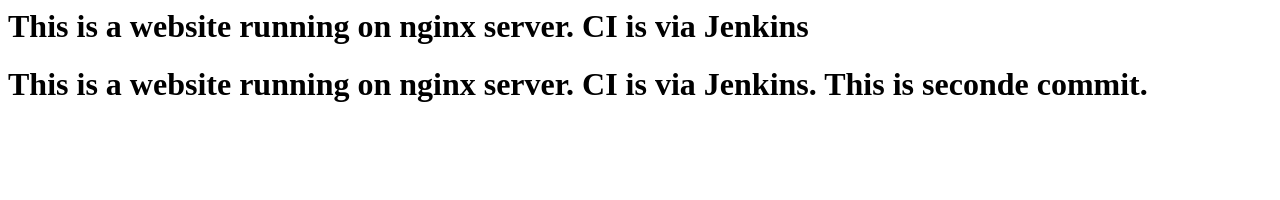
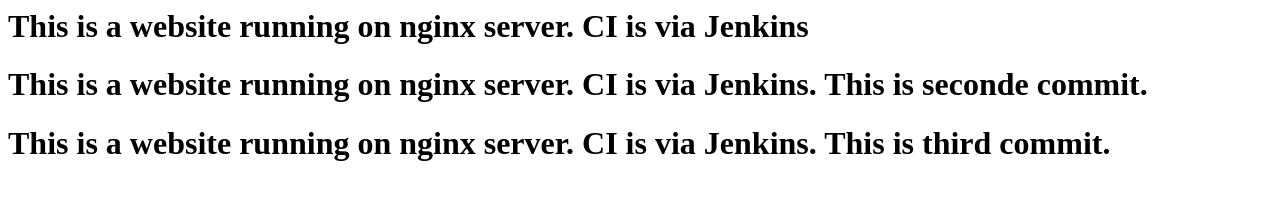
Before and after one commit to tushar1388/jenkins_nginx, a plain HTML site: page index.html in a window 1280 px wide. Drawn offline with Linux system fonts and the light colour scheme.

Commit message:
third commit

```diff
--- a/index.html
+++ b/index.html
@@ -2,5 +2,6 @@
 <body>
 <h1> This is a website running on nginx server. CI is via Jenkins </h1>
 <h1> This is a website running on nginx server. CI is via Jenkins. This is seconde commit. </h1>
+<h1> This is a website running on nginx server. CI is via Jenkins. This is third commit. </h1>
 </body>
 </html>
```
